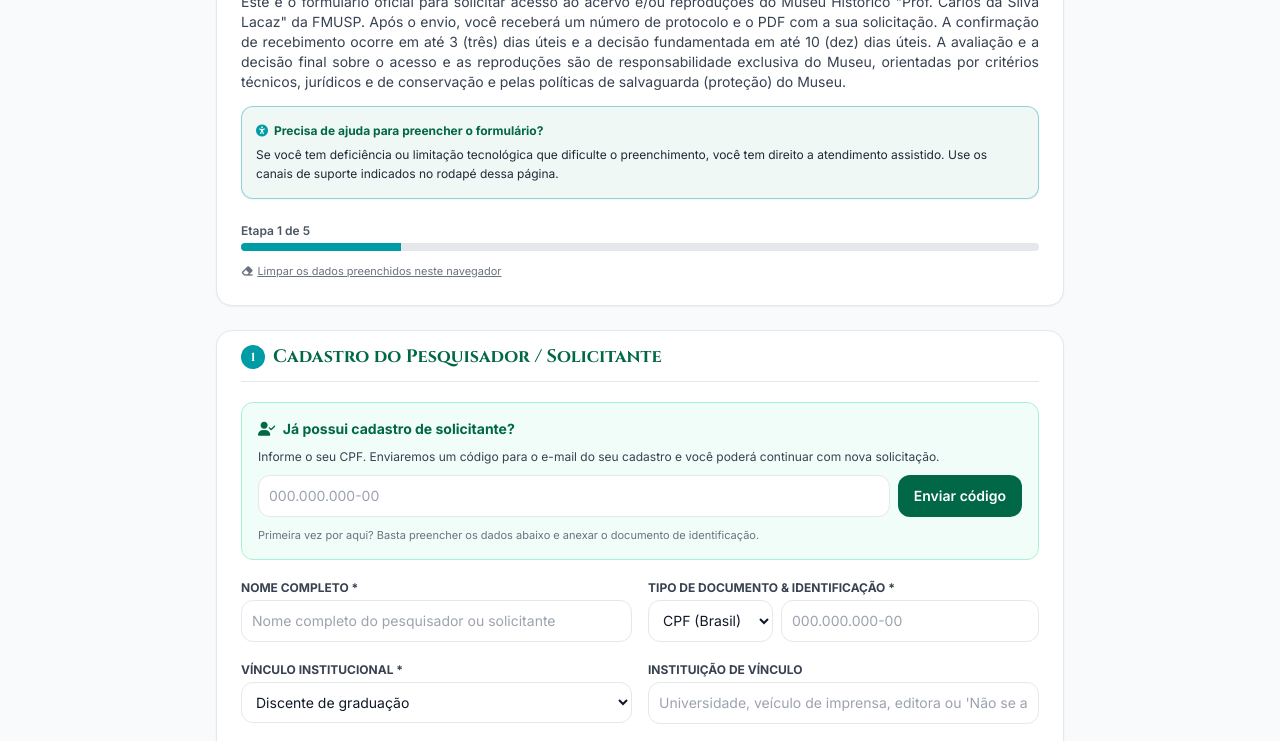
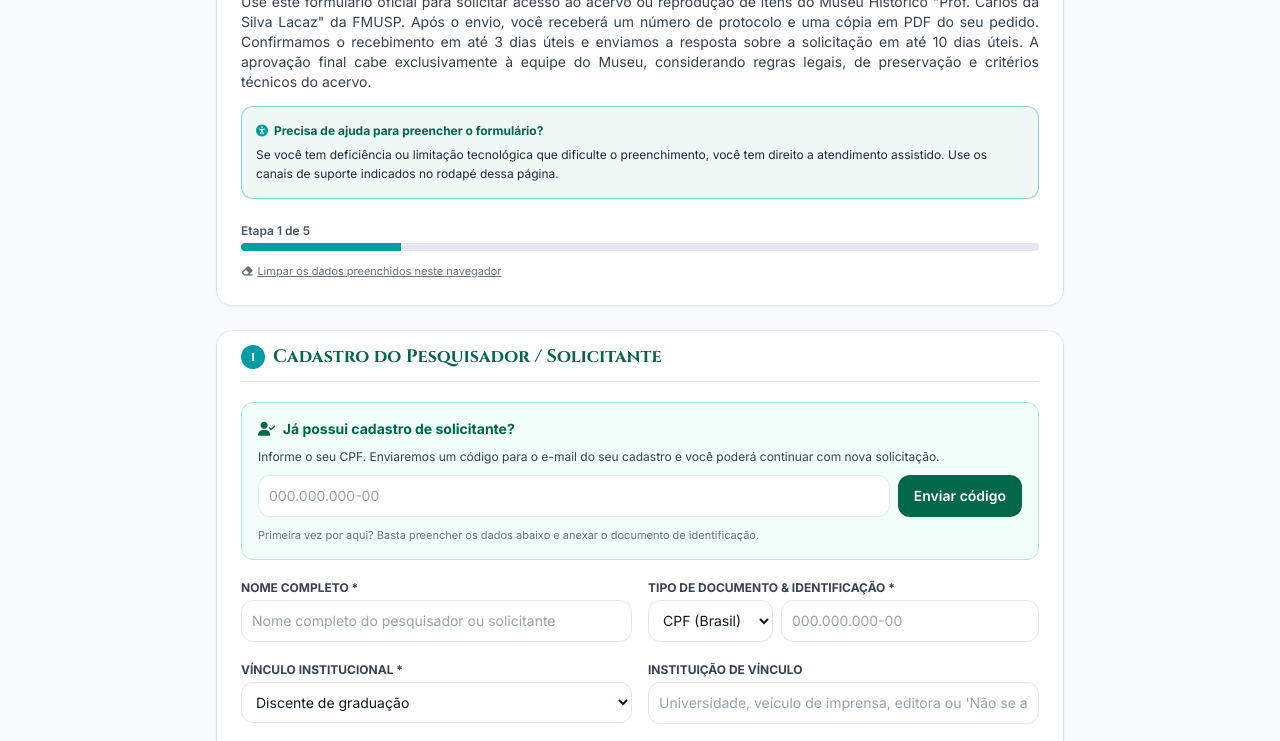
Before and after one commit to clebisons-bit/cpdoc-acesso-reproducao-mhfmusp, a website: page index.html in a window 1280 px wide. Shown: the part 207-948 px from the top of the page. Drawn offline with nearby package versions, Linux system fonts and the light colour scheme.

Commit message:
Revise access request form text for clarity
Updated the text in the access request form for clarity and conciseness.

```diff
--- a/index.html
+++ b/index.html
@@ -130,7 +130,7 @@
         Termo para Acesso e Reprodução de Acervo
       </h2>
       <p class="text-xs sm:text-sm text-gray-700 mt-2 leading-relaxed text-justify">
-        Este é o formulário oficial para solicitar acesso ao acervo e/ou reproduções do Museu Histórico "Prof. Carlos da Silva Lacaz" da FMUSP. Após o envio, você receberá um número de protocolo e o PDF com a sua solicitação. A confirmação de recebimento ocorre em até 3 (três) dias úteis e a decisão fundamentada em até 10 (dez) dias úteis. A avaliação e a decisão final sobre o acesso e as reproduções são de responsabilidade exclusiva do Museu, orientadas por critérios técnicos, jurídicos e de conservação e pelas políticas de salvaguarda (proteção) do Museu.
+        Use este formulário oficial para solicitar acesso ao acervo ou reprodução de itens do Museu Histórico "Prof. Carlos da Silva Lacaz" da FMUSP. Após o envio, você receberá um número de protocolo e uma cópia em PDF do seu pedido. Confirmamos o recebimento em até 3 dias úteis e enviamos a resposta sobre a solicitação em até 10 dias úteis. A aprovação final cabe exclusivamente à equipe do Museu, considerando regras legais, de preservação e critérios técnicos do acervo.
       </p>
 
       <!-- CAIXA INFORMATIVA DE ACESSIBILIDADE -->
```
